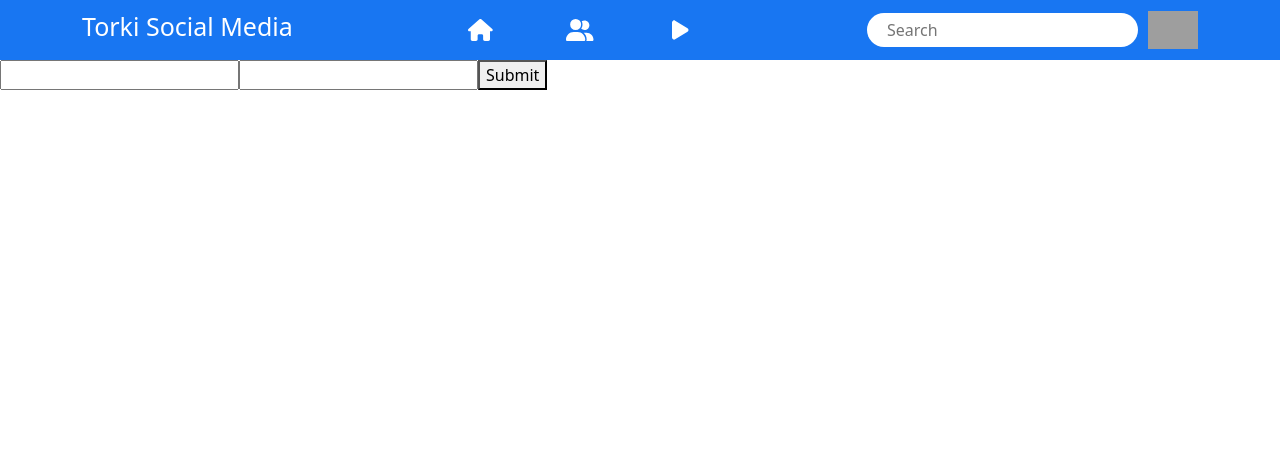
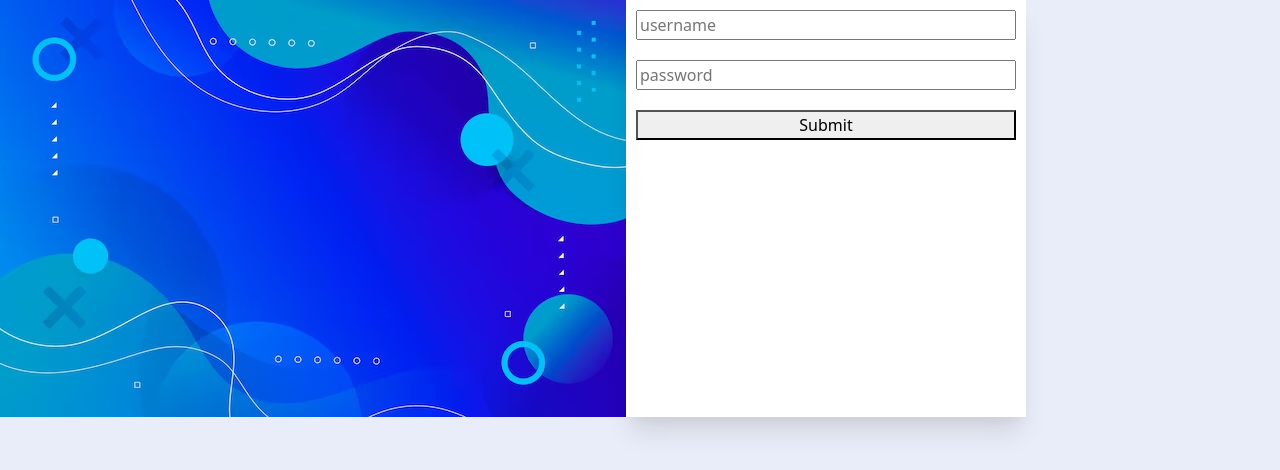
Before and after one commit to MohamedBechirTorki/social-media-website, a React (Create React App) app in the folder frontend/: page /login in a window 1280 px wide. Shown: the top 470 px of the page. Built offline with nearby package versions, Linux system fonts and the light colour scheme; grey boxes are pictures that could not be loaded.

Commit message:
remove header from login

```diff
--- a/frontend/src/App.css
+++ b/frontend/src/App.css
@@ -1,5 +1,35 @@
 * {
   box-sizing: border-box;
+}
+
+:root {
+  --shadow-1: 0 1px 3px 0 rgba(0, 0, 0, 0.1), 0 1px 2px 0 rgba(0, 0, 0, 0.06);
+  --shadow-2: 0 4px 6px -1px rgba(0, 0, 0, 0.1),
+    0 2px 4px -1px rgba(0, 0, 0, 0.06);
+  --shadow-3: 0 10px 15px -3px rgba(0, 0, 0, 0.1),
+    0 4px 6px -2px rgba(0, 0, 0, 0.05);
+  --shadow-4: 0 20px 25px -5px rgba(0, 0, 0, 0.1),
+    0 10px 10px -5px rgba(0, 0, 0, 0.04);
+}
+
+body {
+  background-color: #e9edf9;
+}
+
+/* Login start */
+
+.login {
+  display: flex;
+}
+
+.login-form {
+  display: flex;
+  flex-direction: column;
+  width: 400px;
+  padding: 10px;
+  gap: 20px;
+  box-shadow: var(--shadow-4);
+  background-color: white;
 }
 
 /* Start header */
--- a/frontend/src/App.js
+++ b/frontend/src/App.js
@@ -1,6 +1,5 @@
 import "./App.css";
 import { BrowserRouter as Router, Routes, Route } from "react-router-dom";
-import Header from "./components/Header";
 import HomePage from "./pages/HomePage";
 import LoginPage from "./pages/LoginPage";
 import VideosPage from "./pages/VideosPage";
@@ -14,7 +13,6 @@ function App() {
     <div className="App">
       <Router>
         <AuthProvider>
-          <Header />
           <Routes>
             <Route
               exact
--- a/frontend/src/pages/LoginPage.js
+++ b/frontend/src/pages/LoginPage.js
@@ -4,10 +4,13 @@ import AuthContext from "../contexts/AuthContext";
 export default function LoginPage() {
   const { LoginUser } = useContext(AuthContext);
   return (
-    <div>
-      <form onSubmit={(e) => LoginUser(e)}>
-        <input type="text" name="username" />
-        <input type="password" name="password" />
+    <div className="login">
+      <div>
+        <img src="images/login-bg.avif" />
+      </div>
+      <form onSubmit={(e) => LoginUser(e)} className="login-form">
+        <input type="text" name="username" placeholder="username" />
+        <input type="password" name="password" placeholder="password" />
         <button>Submit</button>
       </form>
     </div>
--- a/frontend/src/utils/PrivateRoute.js
+++ b/frontend/src/utils/PrivateRoute.js
@@ -1,8 +1,16 @@
 import { useContext } from "react";
 import { Navigate } from "react-router";
 import AuthContext from "../contexts/AuthContext";
+import Header from "../components/Header";
 
 export const PrivateRoute = ({ component: Component, ...rest }) => {
   const { token } = useContext(AuthContext);
-  return !token ? <Navigate to="/login" /> : <Component />;
+  return !token ? (
+    <Navigate to="/login" />
+  ) : (
+    <>
+      <Header />
+      <Component />
+    </>
+  );
 };
```
Also changed, not shown: frontend/public/images/login-bg.avif (added).
